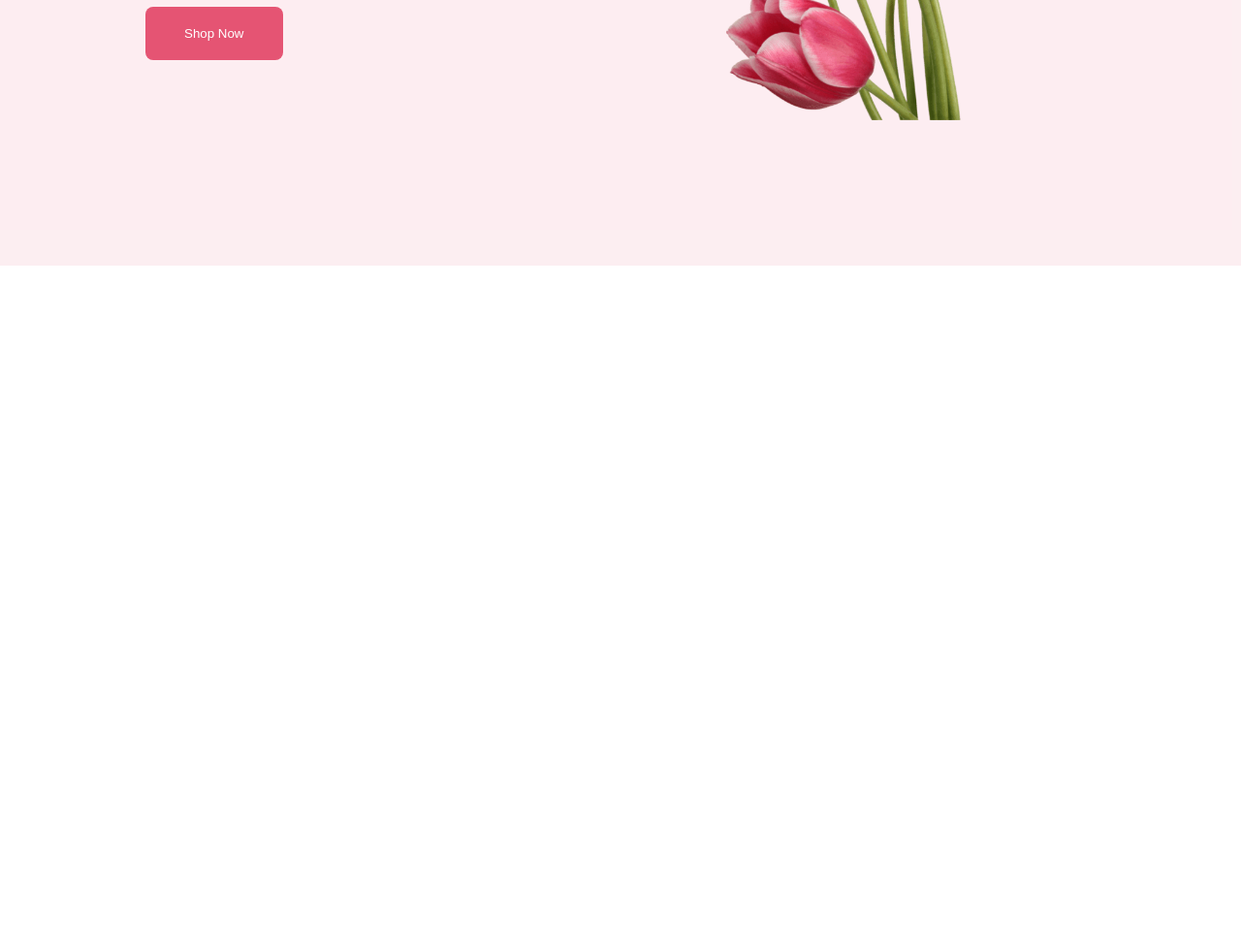
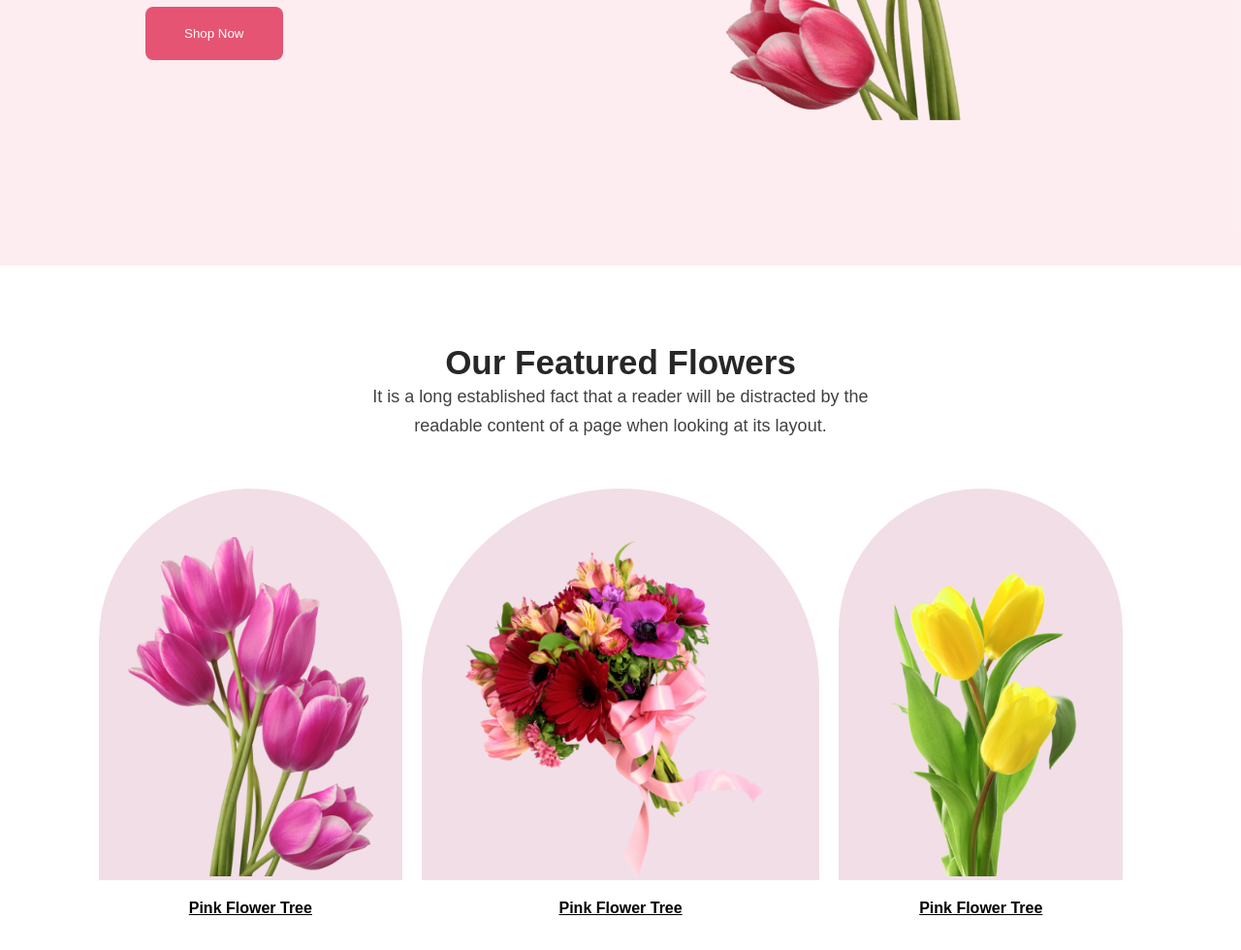
Before and after one commit to coderhalima/flower-shop-website, a plain HTML site: page index.html in a window 1280 px wide. Shown: the part 526-1506 px from the top of the page at 97% size. Before the commit the page ends 800 px from the top, so only its background shows below. Drawn offline with Linux system fonts and the light colour scheme; a web font is replaced by a local one.

Commit message:
added featured section

```diff
--- a/index.html
+++ b/index.html
@@ -27,7 +27,28 @@
         </section>
     </header>
     <main>
+        <section class="featured">
+            <h2 class="title">Our Featured Flowers</h2>
+            <p class="description">It is a long established fact that a reader will be distracted by the readable content of a page when looking at its layout.</p>
+            <div class="featured-container">
+                <div class="featured-flower">
+                   <div class="flower-wrap"><img class="flower" src="./images/pngwing 6.png" alt=""></div>
+                   <div class="flower-caption"><h4>Pink Flower Tree</h4></div>
 
+                </div>
+                <div class="featured-flower">
+                    <div class="flower-wrap"><img class="flower" src="./images/pngwing 5.png" alt=""></div>
+                    <div class="flower-caption"><h4>Pink Flower Tree</h4></div>
+
+                 </div>
+                 <div class="featured-flower">
+                    <div class="flower-wrap"><img class="flower" src="./images/pngwing 7.png" alt=""></div>
+                    <div class="flower-caption"><h4>Pink Flower Tree</h4></div>
+
+                 </div>
+
+        </div>
+    </section>
     </main>
     <footer></footer>
 </body>
--- a/styles/style.css
+++ b/styles/style.css
@@ -6,7 +6,21 @@
 body {
     font-family: 'Laila', sans-serif;
 }
+.title{
+    font-size: 35px;
+    font-weight: 600;
+    color: #272727;
+}
+.description{
+        color: #424141;
+        font-size: 18px;
+        font-weight: 400;
+        line-height: 30px;
+        margin: 0 auto;
+        width: 50%;
+        text-align: center;
 
+}
 /* This Banner Section */
 .banner-container {
     display: flex;
@@ -42,3 +56,35 @@ margin: 10px 0;
     border: 0;
     color: #ffff;
 }
+
+/* This is Featured Section */
+.featured{
+    padding: 80px;
+    text-align: center;
+}
+.featured-container{
+    display: flex;
+    justify-content: center;
+    align-items: center;
+    margin-top: 50px;
+}
+.flower-wrap{
+  border-radius: 300px 300px 0px 0px;
+    background-color: rgba(167, 33, 98, 0.15);
+    padding: 50px 30px 0;
+
+}
+.featured-flower{
+    margin-right: 20px;
+}
+.flower{
+    width: auto;
+    height: 350px;
+
+
+}
+.flower-caption{
+    text-align: center;
+    text-decoration: underline;
+    margin-top: 20px;
+}
```
